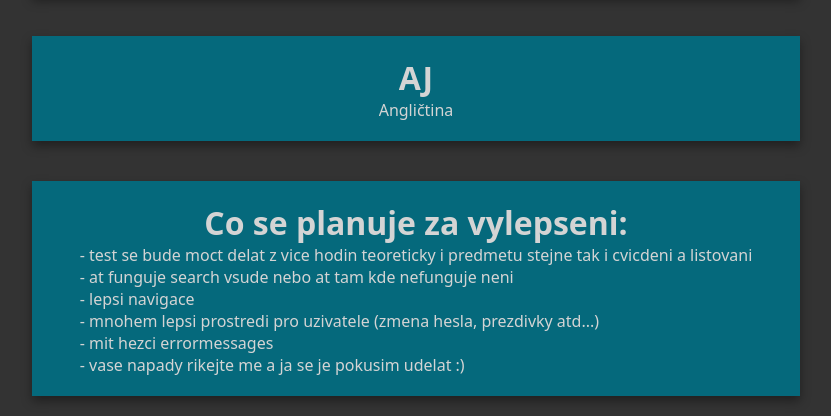
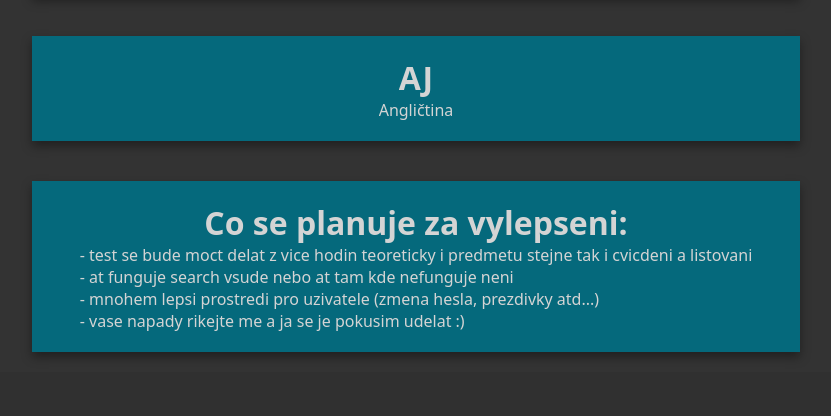
Before and after one commit to MattHeytmann/BonaFides, a Django app: page / in a window 1280 px wide. Shown: the part 1487-1903 px from the top of the page, without its empty margins (224-1055 px from the left). After the commit the page ends 1840 px from the top, so only its background shows below. Run offline with Django 4.2, Linux system fonts and the light colour scheme; a user stored in the database is signed in; data comes from the database, SQL or seed files in the repository; data that the repository does not hold is empty; some web fonts are replaced.

Commit message:
first release

```diff
--- a/templates/index.html
+++ b/templates/index.html
@@ -39,13 +39,7 @@
                 <p>- at funguje search vsude nebo at tam kde nefunguje neni</p>
             </li>
             <li>
-                <p>- lepsi navigace</p>
-            </li>
-            <li>
                 <p>- mnohem lepsi prostredi pro uzivatele (zmena hesla, prezdivky atd...)</p>
-            </li>
-            <li>
-                <p>- mit hezci errormessages</p>
             </li>
             <li>
                 <p>- vase napady rikejte me a ja se je pokusim udelat :) </p>
```
